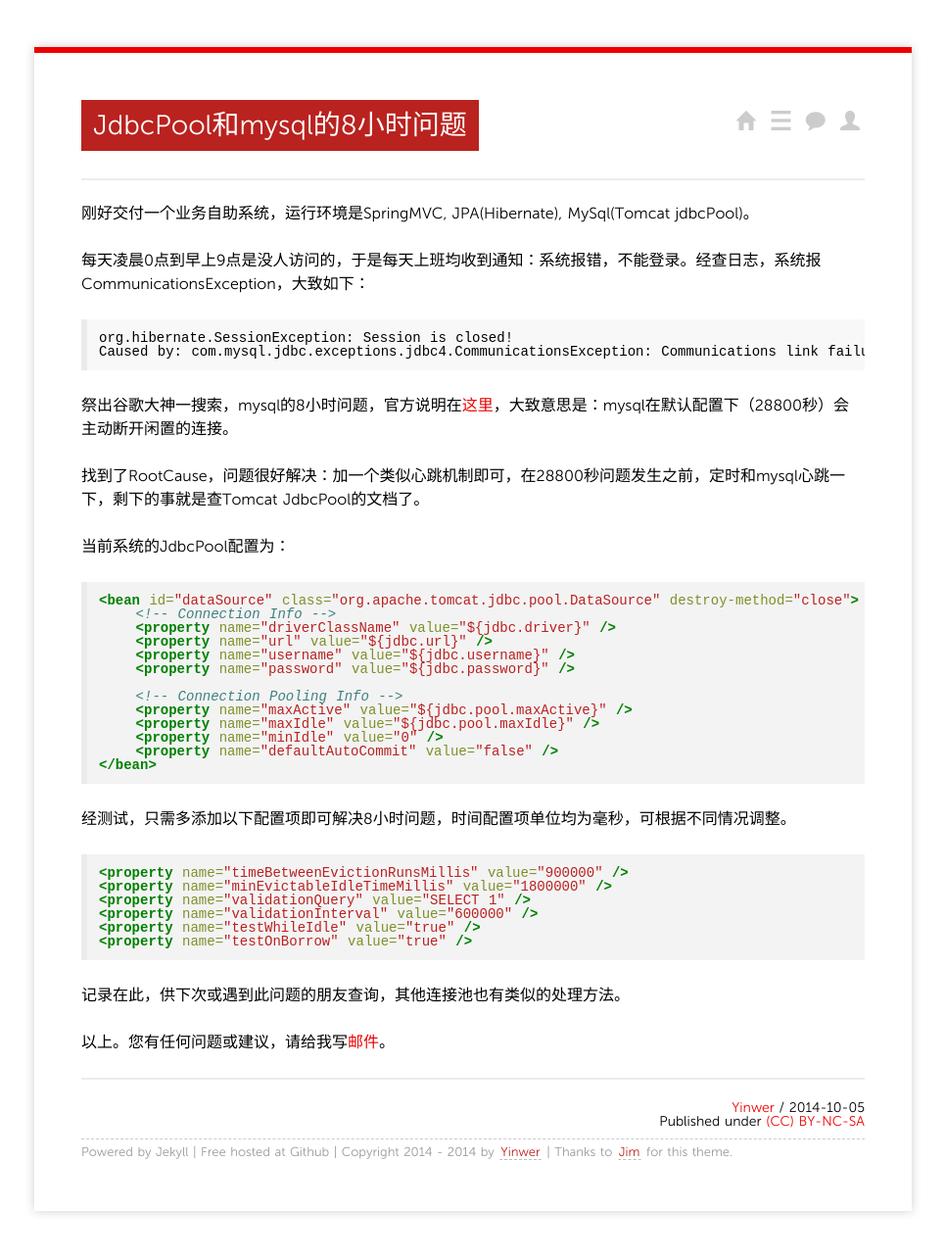
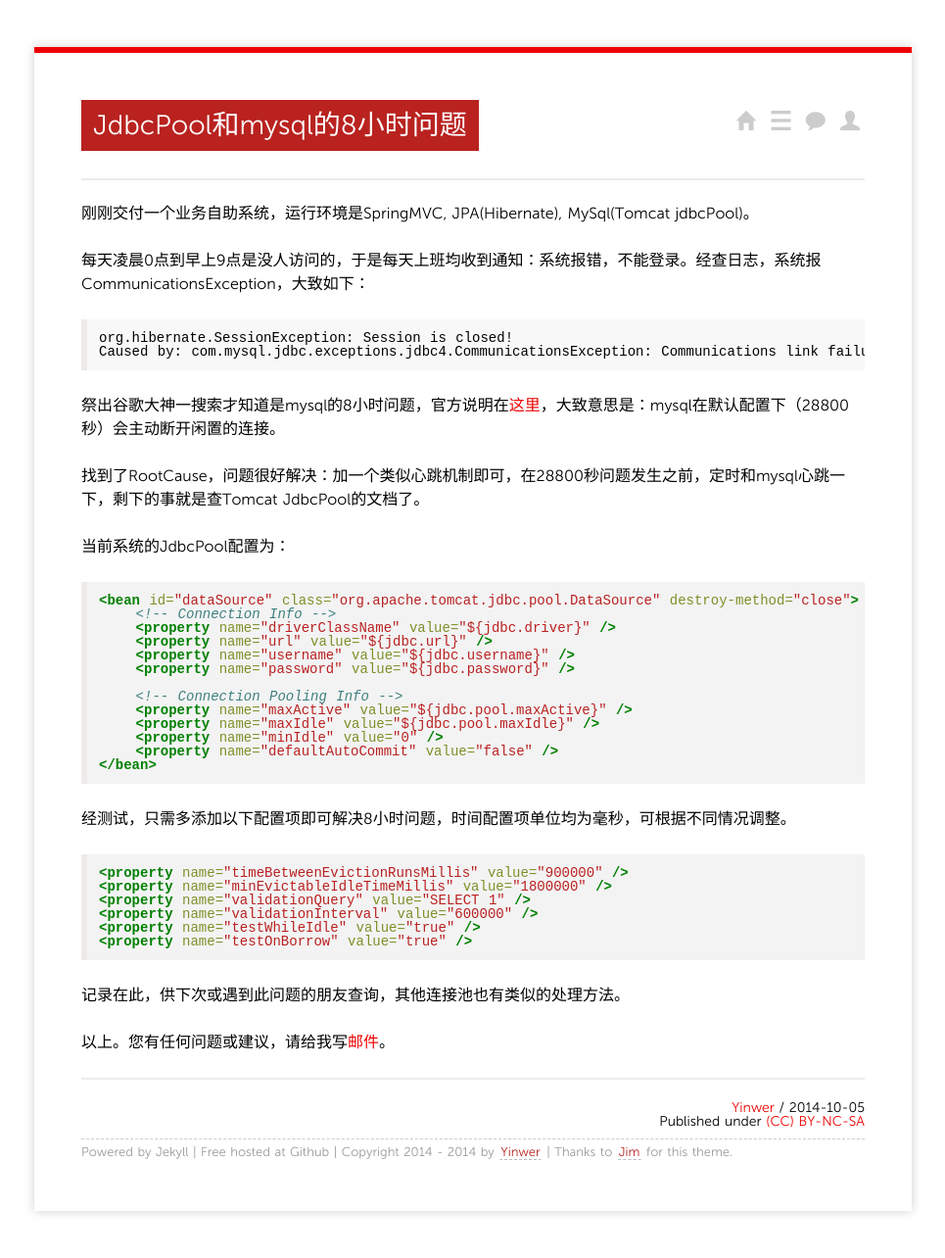
Before and after one commit to yinwer81/yinwer81.github.com, a Jekyll site: the page built from _posts/2014/2014-10-05-tomcatjdbc-mysql-8hproblem.md, in a window 1280 px wide. Shown: the whole page at 98% size, without its empty margins (157-1122 px from the left). Built offline with Jekyll 4.4.1, drawn with Linux system fonts in a browser that asks for light colours; nearby versions of some CDN libraries; Markdown is read by kramdown in place of the engine named in the settings; comment, search, counter and statistics services are not loaded.

Commit message:
refresh contents

```diff
--- a/_posts/2014/2014-10-05-tomcatjdbc-mysql-8hproblem.md
+++ b/_posts/2014/2014-10-05-tomcatjdbc-mysql-8hproblem.md
@@ -4,14 +4,14 @@ title: "JdbcPool和mysql的8小时问题"
 categories: programming
 ---
 
-刚好交付一个业务自助系统，运行环境是SpringMVC, JPA(Hibernate), MySql(Tomcat jdbcPool)。
+刚刚交付一个业务自助系统，运行环境是SpringMVC, JPA(Hibernate), MySql(Tomcat jdbcPool)。
 
 每天凌晨0点到早上9点是没人访问的，于是每天上班均收到通知：系统报错，不能登录。经查日志，系统报CommunicationsException，大致如下：
 
     org.hibernate.SessionException: Session is closed!
-    Caused by: com.mysql.jdbc.exceptions.jdbc4.CommunicationsException: Communications link failure
+    Caused by: com.mysql.jdbc.exceptions.jdbc4.CommunicationsException: Communications link failure ...
 
-祭出谷歌大神一搜索，mysql的8小时问题，官方说明在[这里](http://dev.mysql.com/doc/refman/5.0/en/server-system-variables.html#sysvar_wait_timeout)，大致意思是：mysql在默认配置下（28800秒）会主动断开闲置的连接。
+祭出谷歌大神一搜索才知道是mysql的8小时问题，官方说明在[这里](http://dev.mysql.com/doc/refman/5.0/en/server-system-variables.html#sysvar_wait_timeout)，大致意思是：mysql在默认配置下（28800秒）会主动断开闲置的连接。
 
 找到了RootCause，问题很好解决：加一个类似心跳机制即可，在28800秒问题发生之前，定时和mysql心跳一下，剩下的事就是查Tomcat JdbcPool的文档了。
 
```
Also changed, not shown: _posts/2014/2014-10-07-leetcode-twosum.md (+1 -1 lines).
